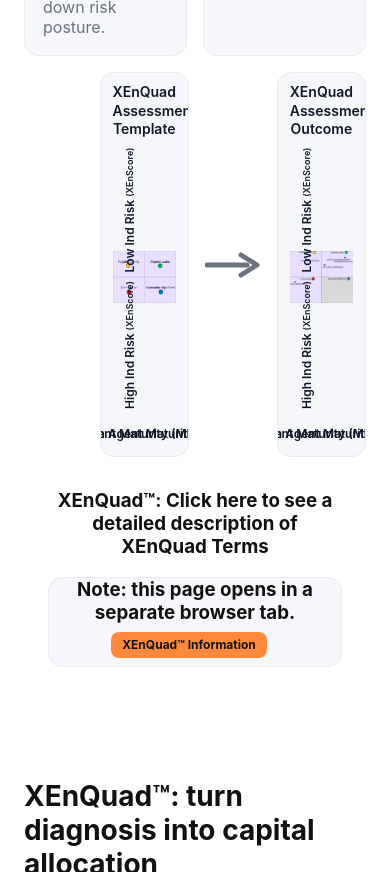
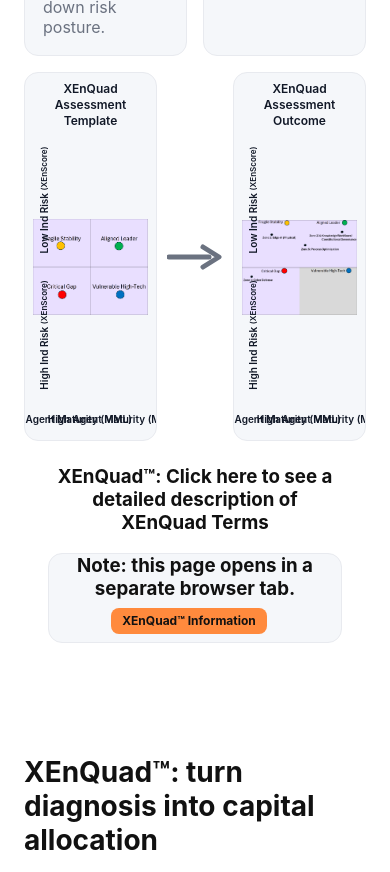
Before and after one commit to Brianhsl2/X-web5, a website: page index.html in a window 390 px wide. Shown: the part 2308-3180 px from the top of the page. Drawn offline with Linux system fonts and the light colour scheme.

Commit message:
Scale XEnQuad diagram captions for mobile

```diff
--- a/index.html
+++ b/index.html
@@ -7,6 +7,43 @@
   <meta name="description"
     content="Turn AI from pilots into a governed operating capability — prioritize the right use cases, build audit-ready controls, and enable adoption." />
   <link rel="stylesheet" href="styles.css" />
+  <style>
+    @media (max-width: 900px) {
+      .xq-diagram-row {
+        margin: 16px 0 24px 0 !important;
+        gap: 10px !important;
+      }
+
+      .xq-diagram-row .image-container {
+        padding: 8px 8px 10px !important;
+      }
+
+      .xq-diagram-caption {
+        font-size: 12px !important;
+        line-height: 1.25;
+      }
+
+      .xq-side-caption {
+        left: 6px !important;
+        font-size: 10px !important;
+        line-height: 1.05 !important;
+      }
+
+      .xq-side-caption .xq-side-caption-sub {
+        font-size: 8px !important;
+      }
+
+      .xq-bottom-labels {
+        height: 16px !important;
+        margin-top: 8px !important;
+      }
+
+      .xq-bottom-caption {
+        font-size: 10px !important;
+        line-height: 1.1 !important;
+      }
+    }
+  </style>
   <script>!function(){var t=localStorage.getItem("xenablers-theme");if(t==="dark"||t==="light")document.documentElement.setAttribute("data-theme",t)}();</script>
 </head>
 <body>
@@ -91,17 +128,17 @@
       </div>
     </div>
 
-    <div style="display: flex; align-items: center; gap: 16px; margin: 16px 0 32px 2cm; max-width: 1080px;">
+    <div class="xq-diagram-row" style="display: flex; align-items: center; gap: 16px; margin: 16px 0 32px 2cm; max-width: 1080px;">
       <div class="card image-container" style="flex: 1; padding: 10px 12px 12px; overflow: hidden; display: flex; flex-direction: column; gap: 4px;">
-        <figcaption style="text-align: center; color: #111827;">XEnQuad Assessment Template</figcaption>
+        <figcaption class="xq-diagram-caption" style="text-align: center; color: #111827;">XEnQuad Assessment Template</figcaption>
         <div style="display: flex; gap: 4px; height: 270px; position: relative;">
-          <span style="position: absolute; top: 25%; left: 10px; transform: translateY(-50%) rotate(180deg); writing-mode: vertical-rl; font-size: 12px; font-weight: 600; color: #111827; z-index: 1; text-align: center; line-height: 1.1;">Low Ind Risk <span style="font-size: 9px;">(XEnScore)</span></span>
-          <span style="position: absolute; top: 75%; left: 10px; transform: translateY(-50%) rotate(180deg); writing-mode: vertical-rl; font-size: 12px; font-weight: 600; color: #111827; z-index: 1; text-align: center; line-height: 1.1; white-space: nowrap;">High Ind Risk <span style="font-size: 9px;">(XEnScore)</span></span>
+          <span class="xq-side-caption" style="position: absolute; top: 25%; left: 10px; transform: translateY(-50%) rotate(180deg); writing-mode: vertical-rl; font-size: 12px; font-weight: 600; color: #111827; z-index: 1; text-align: center; line-height: 1.1;">Low Ind Risk <span class="xq-side-caption-sub" style="font-size: 9px;">(XEnScore)</span></span>
+          <span class="xq-side-caption" style="position: absolute; top: 75%; left: 10px; transform: translateY(-50%) rotate(180deg); writing-mode: vertical-rl; font-size: 12px; font-weight: 600; color: #111827; z-index: 1; text-align: center; line-height: 1.1; white-space: nowrap;">High Ind Risk <span class="xq-side-caption-sub" style="font-size: 9px;">(XEnScore)</span></span>
           <img src="XEnQuad.3.png" alt="XEnQuad quadrant" style="display: block; flex: 1; width: 0; height: 100%; object-fit: contain; object-position: center;" />
         </div>
-        <div style="position: relative; height: 18px; margin-top: 10px;">
-          <span style="position: absolute; left: 30%; transform: translateX(-50%); text-align: center; font-size: 12px; font-weight: 600; color: #111827; white-space: nowrap;">Low Agent Maturity (MML)</span>
-          <span style="position: absolute; left: 70%; transform: translateX(-50%); text-align: center; font-size: 12px; font-weight: 600; color: #111827; white-space: nowrap;">High Agent Maturity (MML)</span>
+        <div class="xq-bottom-labels" style="position: relative; height: 18px; margin-top: 10px;">
+          <span class="xq-bottom-caption" style="position: absolute; left: 30%; transform: translateX(-50%); text-align: center; font-size: 12px; font-weight: 600; color: #111827; white-space: nowrap;">Low Agent Maturity (MML)</span>
+          <span class="xq-bottom-caption" style="position: absolute; left: 70%; transform: translateX(-50%); text-align: center; font-size: 12px; font-weight: 600; color: #111827; white-space: nowrap;">High Agent Maturity (MML)</span>
         </div>
       </div>
       <div style="flex: 0 0 auto; display: flex; align-items: center; justify-content: center; width: 56px;" aria-hidden="true">
@@ -111,15 +148,15 @@
         </svg>
       </div>
       <div class="card image-container" style="flex: 1; padding: 10px 12px 12px; overflow: hidden; display: flex; flex-direction: column; gap: 4px;">
-        <figcaption style="text-align: center; color: #111827;">XEnQuad Assessment Outcome</figcaption>
+        <figcaption class="xq-diagram-caption" style="text-align: center; color: #111827;">XEnQuad Assessment Outcome</figcaption>
         <div style="display: flex; gap: 4px; height: 270px; position: relative;">
-          <span style="position: absolute; top: 25%; left: 10px; transform: translateY(-50%) rotate(180deg); writing-mode: vertical-rl; font-size: 12px; font-weight: 600; color: #111827; z-index: 1; text-align: center; line-height: 1.1;">Low Ind Risk <span style="font-size: 9px;">(XEnScore)</span></span>
-          <span style="position: absolute; top: 75%; left: 10px; transform: translateY(-50%) rotate(180deg); writing-mode: vertical-rl; font-size: 12px; font-weight: 600; color: #111827; z-index: 1; text-align: center; line-height: 1.1; white-space: nowrap;">High Ind Risk <span style="font-size: 9px;">(XEnScore)</span></span>
+          <span class="xq-side-caption" style="position: absolute; top: 25%; left: 10px; transform: translateY(-50%) rotate(180deg); writing-mode: vertical-rl; font-size: 12px; font-weight: 600; color: #111827; z-index: 1; text-align: center; line-height: 1.1;">Low Ind Risk <span class="xq-side-caption-sub" style="font-size: 9px;">(XEnScore)</span></span>
+          <span class="xq-side-caption" style="position: absolute; top: 75%; left: 10px; transform: translateY(-50%) rotate(180deg); writing-mode: vertical-rl; font-size: 12px; font-weight: 600; color: #111827; z-index: 1; text-align: center; line-height: 1.1; white-space: nowrap;">High Ind Risk <span class="xq-side-caption-sub" style="font-size: 9px;">(XEnScore)</span></span>
           <img src="XEnQuad.sim.4.png" alt="XEnQuad Simulation" style="display: block; flex: 1; width: 0; height: 100%; object-fit: contain; object-position: center;" />
         </div>
-        <div style="position: relative; height: 18px; margin-top: 10px;">
-          <span style="position: absolute; left: 30%; transform: translateX(-50%); text-align: center; font-size: 12px; font-weight: 600; color: #111827; white-space: nowrap;">Low Agent Maturity (MML)</span>
-          <span style="position: absolute; left: 70%; transform: translateX(-50%); text-align: center; font-size: 12px; font-weight: 600; color: #111827; white-space: nowrap;">High Agent Maturity (MML)</span>
+        <div class="xq-bottom-labels" style="position: relative; height: 18px; margin-top: 10px;">
+          <span class="xq-bottom-caption" style="position: absolute; left: 30%; transform: translateX(-50%); text-align: center; font-size: 12px; font-weight: 600; color: #111827; white-space: nowrap;">Low Agent Maturity (MML)</span>
+          <span class="xq-bottom-caption" style="position: absolute; left: 70%; transform: translateX(-50%); text-align: center; font-size: 12px; font-weight: 600; color: #111827; white-space: nowrap;">High Agent Maturity (MML)</span>
         </div>
       </div>
     </div>
```
